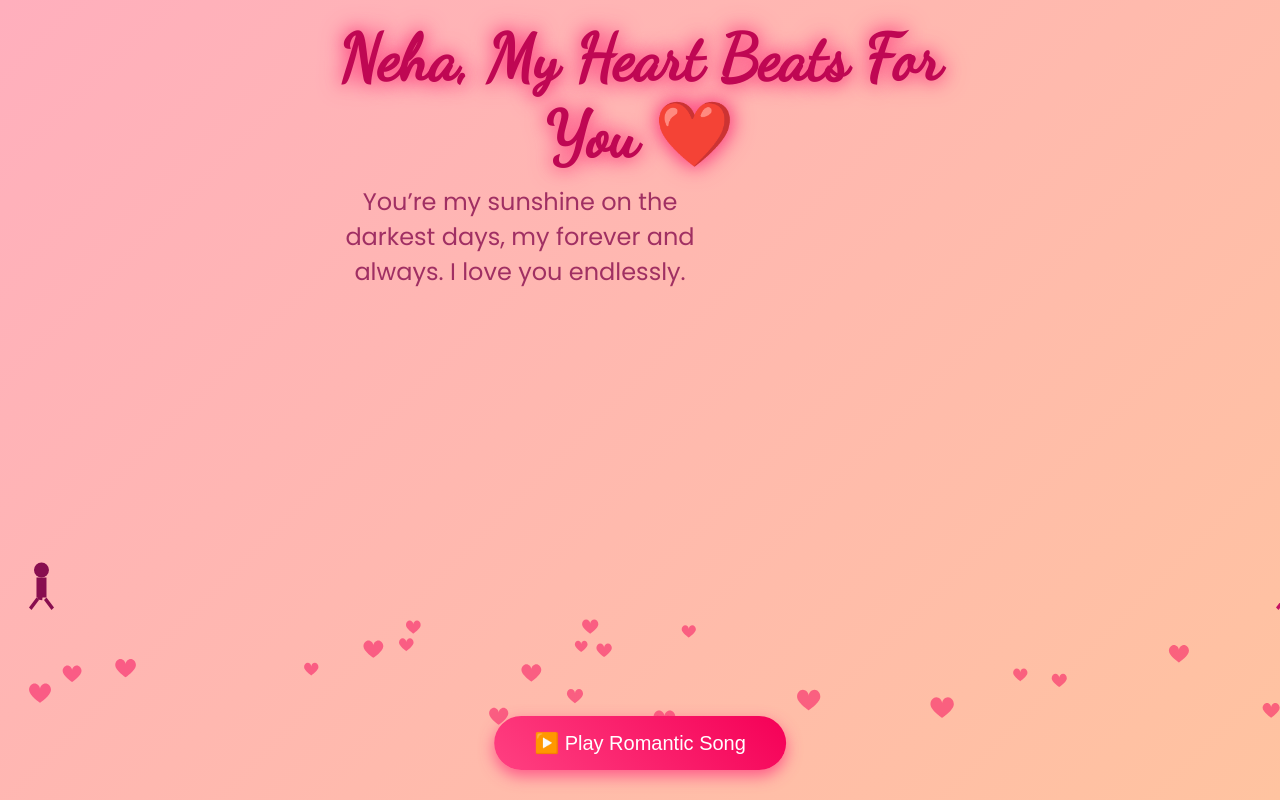
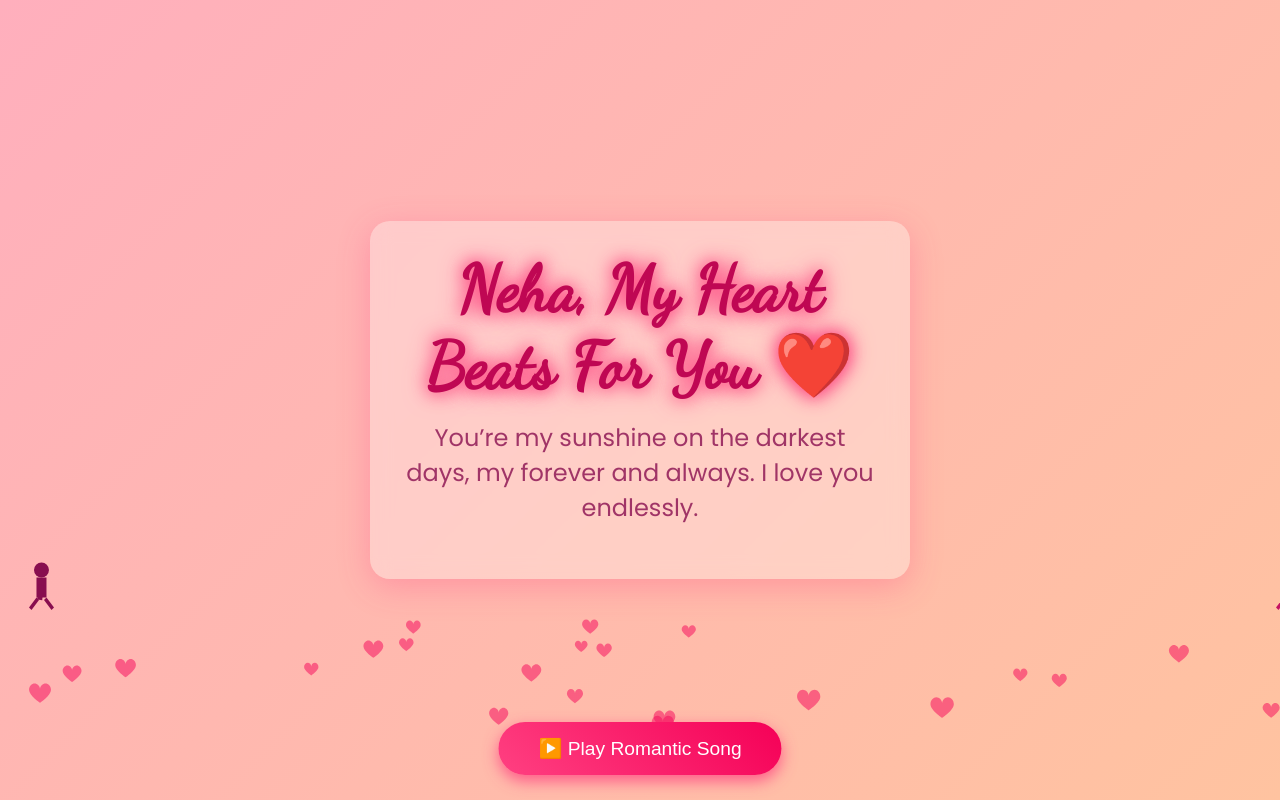
Before and after one commit to ankiitt7/iloveyou, a plain HTML site: page index.html in a window 1280 px wide. Drawn offline with Linux system fonts and the light colour scheme.

Commit message:
Update index.html

```diff
--- a/index.html
+++ b/index.html
@@ -3,46 +3,46 @@
 <head>
 <meta charset="UTF-8" />
 <meta name="viewport" content="width=device-width, initial-scale=1" />
-<title>For Neha — You’re My Everything ❤️</title>
-<!-- Google Fonts: Dancing Script for a romantic vibe -->
+<title>Neha, You're My Everything ❤️</title>
 <link href="https://fonts.googleapis.com/css2?family=Dancing+Script&family=Poppins&display=swap" rel="stylesheet" />
 <style>
   html, body {
     margin: 0; padding: 0;
     height: 100vh; width: 100vw;
-    overflow: hidden;
     background: linear-gradient(135deg, #ffafbd 0%, #ffc3a0 100%);
     font-family: 'Poppins', sans-serif;
     color: #880e4f;
+    overflow: hidden;
+    display: flex;
+    justify-content: center;
+    align-items: center;
     user-select: none;
-    display: flex;
-    flex-direction: column;
-    align-items: center;
   }
-  header {
-    position: fixed;
-    top: 20px;
-    left: 50%;
-    transform: translateX(-50%);
+  #content {
     text-align: center;
+    max-width: 480px;
+    padding: 30px;
+    background: rgba(255, 255, 255, 0.3);
+    border-radius: 20px;
+    box-shadow: 0 8px 32px 0 rgba(255, 64, 129, 0.3);
+    backdrop-filter: blur(10px);
     z-index: 10;
+    position: relative;
   }
-  header h1 {
+  #content h1 {
     font-family: 'Dancing Script', cursive;
     font-size: 4rem;
-    margin: 0;
+    margin: 0 0 15px 0;
     text-shadow:
       0 0 8px #ff6f91,
       0 0 15px #f50057;
     animation: pulse 2s ease-in-out infinite alternate;
   }
-  header p {
+  #content p {
     font-size: 1.5rem;
-    margin-top: 10px;
+    margin-top: 0;
     color: #880e4fcc;
-    max-width: 400px;
   }
-
   @keyframes pulse {
     0% {
       text-shadow:
@@ -57,30 +57,27 @@
       color: #880e4f;
     }
   }
-
   #animationCanvas {
-    position: absolute;
+    position: fixed;
     top: 0; left: 0;
     width: 100vw;
     height: 100vh;
     pointer-events: none;
-    z-index: 1;
+    z-index: 0;
   }
-
   #musicControls {
     position: fixed;
-    bottom: 30px;
+    bottom: 25px;
     left: 50%;
     transform: translateX(-50%);
     z-index: 20;
   }
-
   #playBtn {
     background: linear-gradient(45deg, #ff4081, #f50057);
     border: none;
     border-radius: 30px;
     padding: 15px 40px;
-    font-size: 1.25rem;
+    font-size: 1.2rem;
     color: white;
     cursor: pointer;
     box-shadow: 0 6px 15px #ff4081cc;
@@ -90,24 +87,23 @@
   #playBtn:hover {
     background: linear-gradient(45deg, #f50057, #c51162);
   }
-
-  audio {
-    display: none;
-  }
 </style>
 </head>
 <body>
 
-<header>
+<div id="content" role="main" aria-label="Special message for Neha">
   <h1>Neha, My Heart Beats For You ❤️</h1>
   <p>You’re my sunshine on the darkest days, my forever and always. I love you endlessly.</p>
-</header>
+</div>
 
 <canvas id="animationCanvas"></canvas>
 
 <div id="musicControls">
-  <button id="playBtn">▶️ Play Romantic Song</button>
-  <audio id="loveSong" src="https://cdn.pixabay.com/download/audio/2021/12/08/audio_96d4f1eabb.mp3?filename=romantic-guitar-16417.mp3" preload="auto"></audio>
+  <button id="playBtn" aria-label="Play romantic song">▶️ Play Romantic Song</button>
+  <audio id="loveSong" preload="auto" style="display:none;">
+    <source src="https://cdn.pixabay.com/download/audio/2021/12/08/audio_96d4f1eabb.mp3?filename=romantic-guitar-16417.mp3" type="audio/mpeg" />
+    Your browser does not support the audio element.
+  </audio>
 </div>
 
 <script>
@@ -128,12 +124,6 @@
   }
   window.addEventListener('resize', resize);
   resize();
-
-  // Characters
-  const boy = { x: -0.1 * w, y: 0.7 * h, size: 50, speed: 0.15 };
-  const girl = { x: 1.1 * w, y: 0.7 * h, size: 50, speed: 0.15 };
-  let hugPhase = false;
-  let hugTimer = 0;
 
   // Floating hearts
   const hearts = [];
@@ -169,6 +159,7 @@
     ctx.restore();
   }
 
+  // Simple boy and girl runner shapes
   function drawRunner(x, y, size, color) {
     ctx.save();
     ctx.translate(x, y);
@@ -236,6 +227,11 @@
     ctx.restore();
   }
 
+  let boy = { x: -0.1 * w, y: 0.7 * h, size: 50, speed: 0.15 };
+  let girl = { x: 1.1 * w, y: 0.7 * h, size: 50, speed: 0.15 };
+  let hugPhase = false;
+  let hugTimer = 0;
+
   function animate() {
     ctx.clearRect(0, 0, w, h);
 
@@ -278,12 +274,13 @@
   const loveSong = document.getElementById('loveSong');
 
   playBtn.addEventListener('click', () => {
+    loveSong.style.display = 'block'; // show native controls
     loveSong.play().catch(() => {
-      alert('Playback failed. Please interact with the page and try again.');
+      alert('Unable to play the audio automatically. Please use controls.');
     });
-    playBtn.disabled = true;
-    playBtn.textContent = "❤️ Playing...";
+    playBtn.style.display = 'none'; // hide play button once playing
   });
 </script>
+
 </body>
 </html>
```
